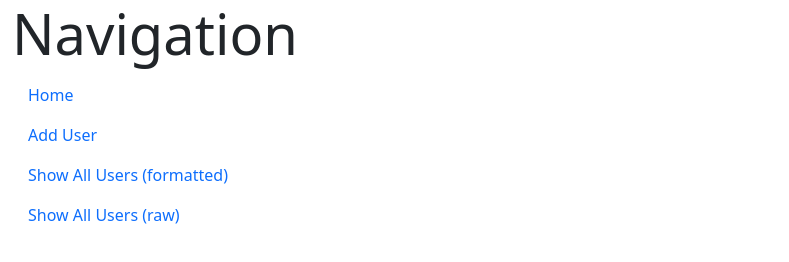
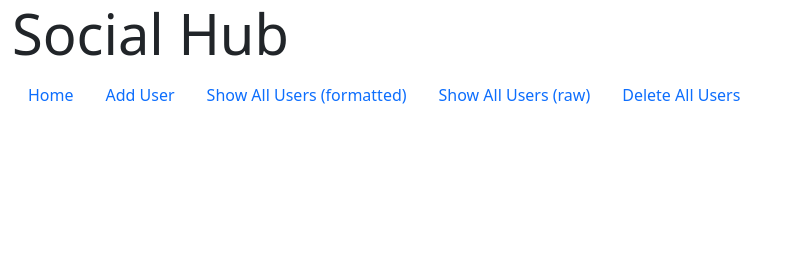
Before and after one commit to davidlam-craftsair/express-server-fakerjs, a website: page public/index.html in a window 1280 px wide. Shown: the whole page, without its empty margins (0-789 px from the left). Drawn offline with nearby package versions, Linux system fonts and the light colour scheme.

Commit message:
add navbar to each page

```diff
--- a/http_server.js
+++ b/http_server.js
@@ -25,7 +25,7 @@ app.get('/home', function(req, res) {
 
 
 // return all users
-app.get('/data', function(req, res) {
+app.get('/allUsers', function(req, res) {
   res.send(db.get('users').value());
 })
 
--- a/public/index.html
+++ b/public/index.html
@@ -3,24 +3,15 @@
     <link href="https://cdn.jsdelivr.net/npm/bootstrap@5.3.0-alpha3/dist/css/bootstrap.min.css" rel="stylesheet" integrity="sha384-KK94CHFLLe+nY2dmCWGMq91rCGa5gtU4mk92HdvYe+M/SXH301p5ILy+dN9+nJOZ" crossorigin="anonymous"
   >
   <script src="https://cdn.jsdelivr.net/npm/bootstrap@5.3.0-alpha3/dist/js/bootstrap.bundle.min.js" integrity="sha384-ENjdO4Dr2bkBIFxQpeoTz1HIcje39Wm4jDKdf19U8gI4ddQ3GYNS7NTKfAdVQSZe" crossorigin="anonymous"></script>
+    <script src="navbar.js" type="text/javascript"></script>
+    <script type="text/javascript">
+    document.addEventListener("DOMContentLoaded", (e)=>{
+      document.getElementById("root").innerHTML = getNavbar();
+
+    })
+    </script>
   </head>
   <body>
-    <div class="container-fluid">
-      <h1 class="display-4">Navigation</h1>
-      <ul class="nav flex-column">
-        <li class="nav-item">
-          <a class="nav-link active" aria-current="page" href="#">Home</a>
-        </li>
-        <li class="nav-item">
-            <a class="nav-link" href="addUser.html">Add User</a>
-        </li>
-        <li class="nav-item">
-            <a class="nav-link" href="allUsers.html">Show All Users (formatted)</a>
-        </li>
-        <li class="nav-item">
-            <a class="nav-link" href="data.html">Show All Users (raw)</a>
-        </li>
-      </ul>
-    </div>
+    <div id="root"></div>
   </body>
 </html>
--- /dev/null
+++ b/public/navbar.js
@@ -0,0 +1,23 @@
+function getNavbar() {
+  return `
+    <div class="container-fluid">
+      <h1 class="display-4">Social Hub</h1>
+      <ul class="nav flex-row">
+        <li class="nav-item">
+          <a class="nav-link active" aria-current="page" href="#">Home</a>
+        </li>
+        <li class="nav-item">
+            <a class="nav-link" href="addUser.html">Add User</a>
+        </li>
+        <li class="nav-item">
+            <a class="nav-link" href="allUsers.html">Show All Users (formatted)</a>
+        </li>
+        <li class="nav-item">
+            <a class="nav-link" href="data.html">Show All Users (raw)</a>
+        </li>
+        <li class="nav-item">
+          <a class="nav-link" href="deleteAllUsers.html">Delete All Users</a>
+        </li>
+      </ul>
+    </div>`;
+}
```
Also changed, not shown: public/addUser.html (+9 -1 lines), public/allUsers.html (+9 -1 lines), public/deleteAllUsers.html (+8 -0 lines).
